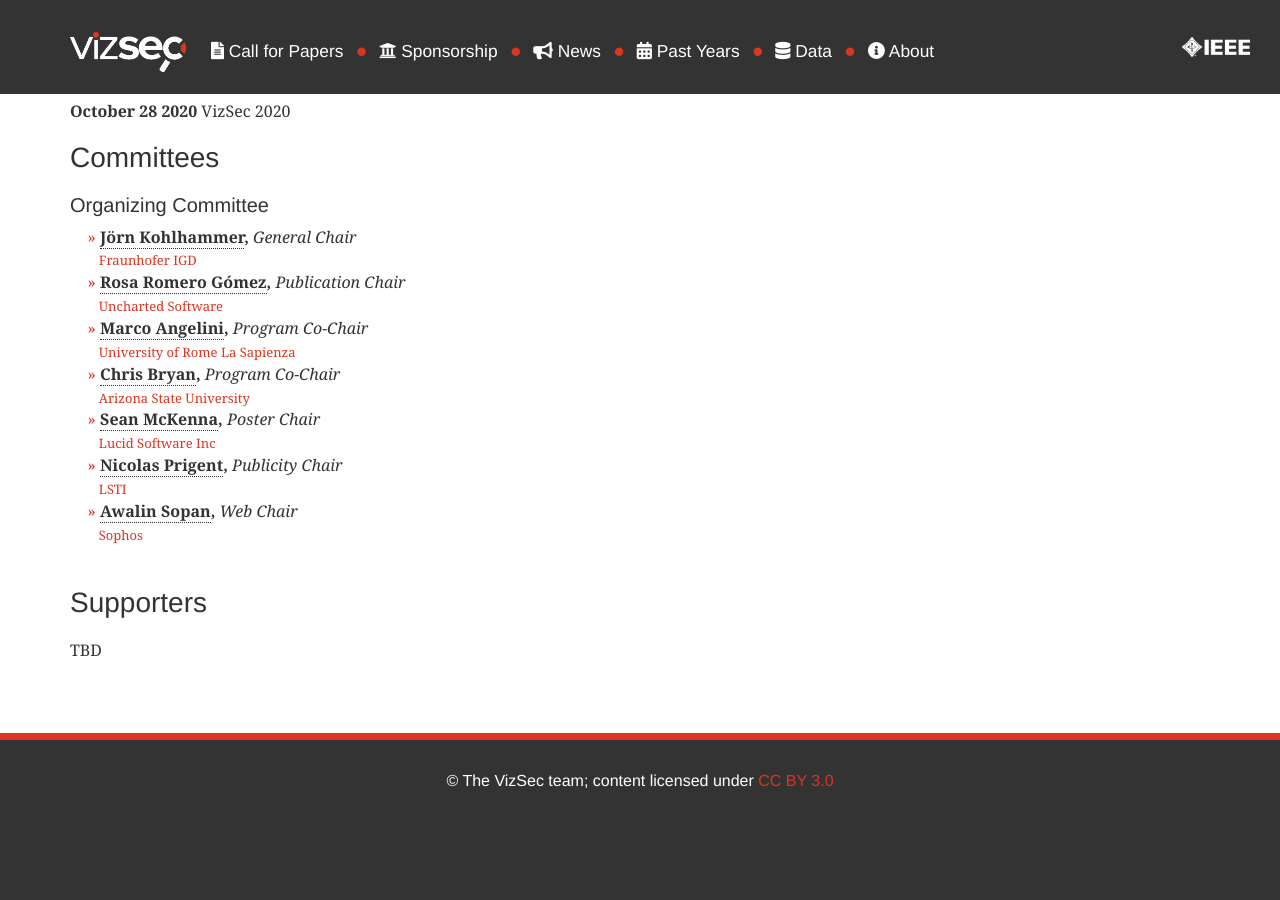
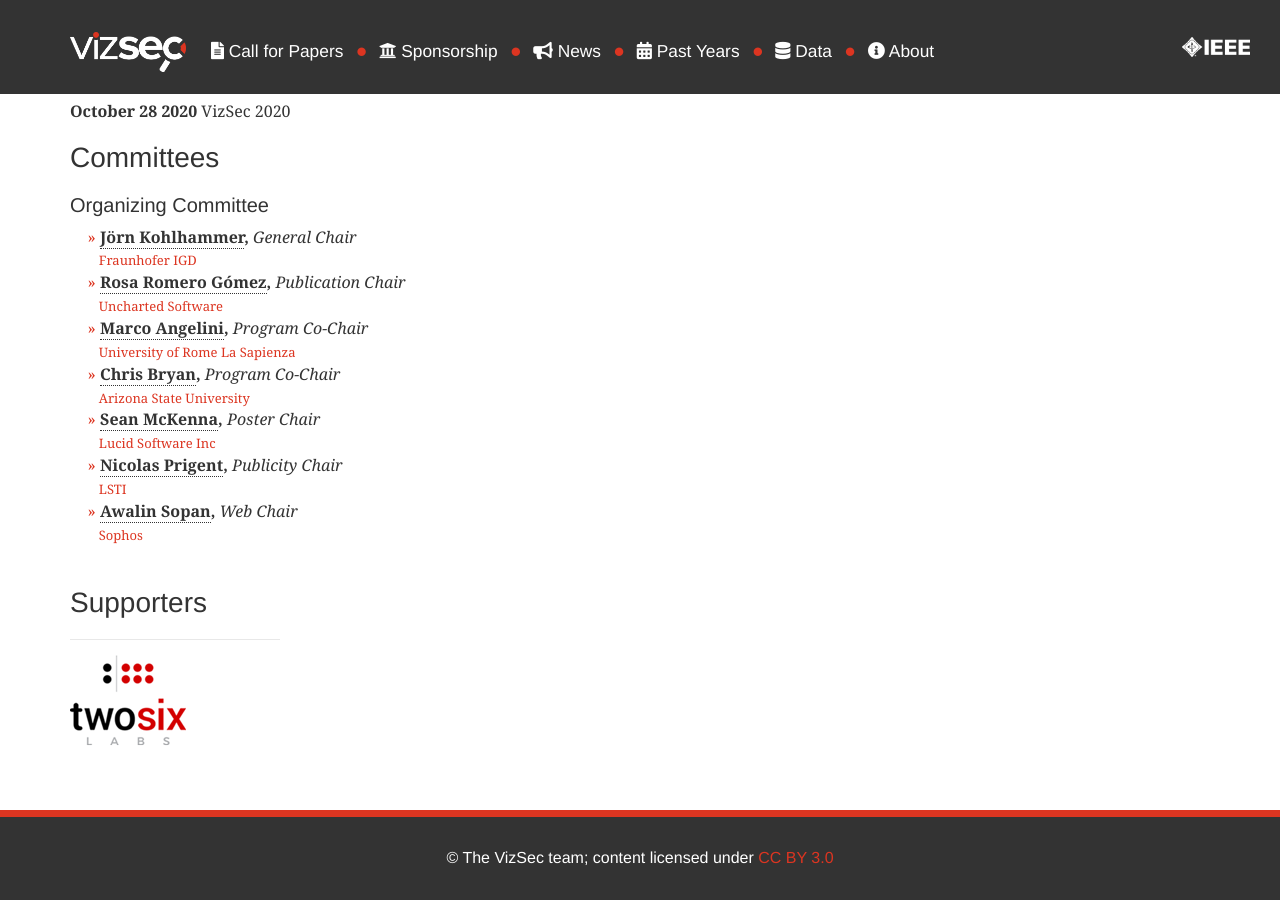
Before and after one commit to vizsec/vizsec.github.io, a Jekyll site: the page built from vizsec2020/index.html, in a window 1280 px wide and 900 px high, scrolled down 3470 px. Built offline with Jekyll 4.4.1, drawn with Linux system fonts in a browser that asks for light colours; nearby versions of some CDN libraries; before the commit the page ends 4293 px from its top, so only the background shows below that.

Commit message:
add supporter

```diff
--- /dev/null
+++ b/_data/y2020-supporters.yml
@@ -0,0 +1,3 @@
+- title: "Two Six Labs"
+  image: "/assets/img/supporter-twosixlabs-2017.png"
+  link: "https://www.twosixlabs.com/"
--- a/vizsec2020/index.html
+++ b/vizsec2020/index.html
@@ -226,8 +226,23 @@ custom_css: cfp_sidebar
 </ul>
 
 
+
 <a class="page-anchor" id="supporters"></a>
 <div>
     <h3>Supporters</h3>
-    <p>TBD</p>
+
+    <ul class="media-list">
+        {% for supporter in site.data.y2020-supporters %}
+        <li class="media">
+            <a href="{{ supporter.link }}">
+                <img class="media-object" src="{{ supporter.image }}" title="{{ supporter.title }}">
+            </a>
+            {% if supporter.job %}
+            <label>Open Position: <a href="{{ supporter.job_url }}">{{ supporter.job }}</a></label>
+            {% endif %}
+
+
+        </li>
+        {% endfor %}
+    </ul>
 </div>
```
